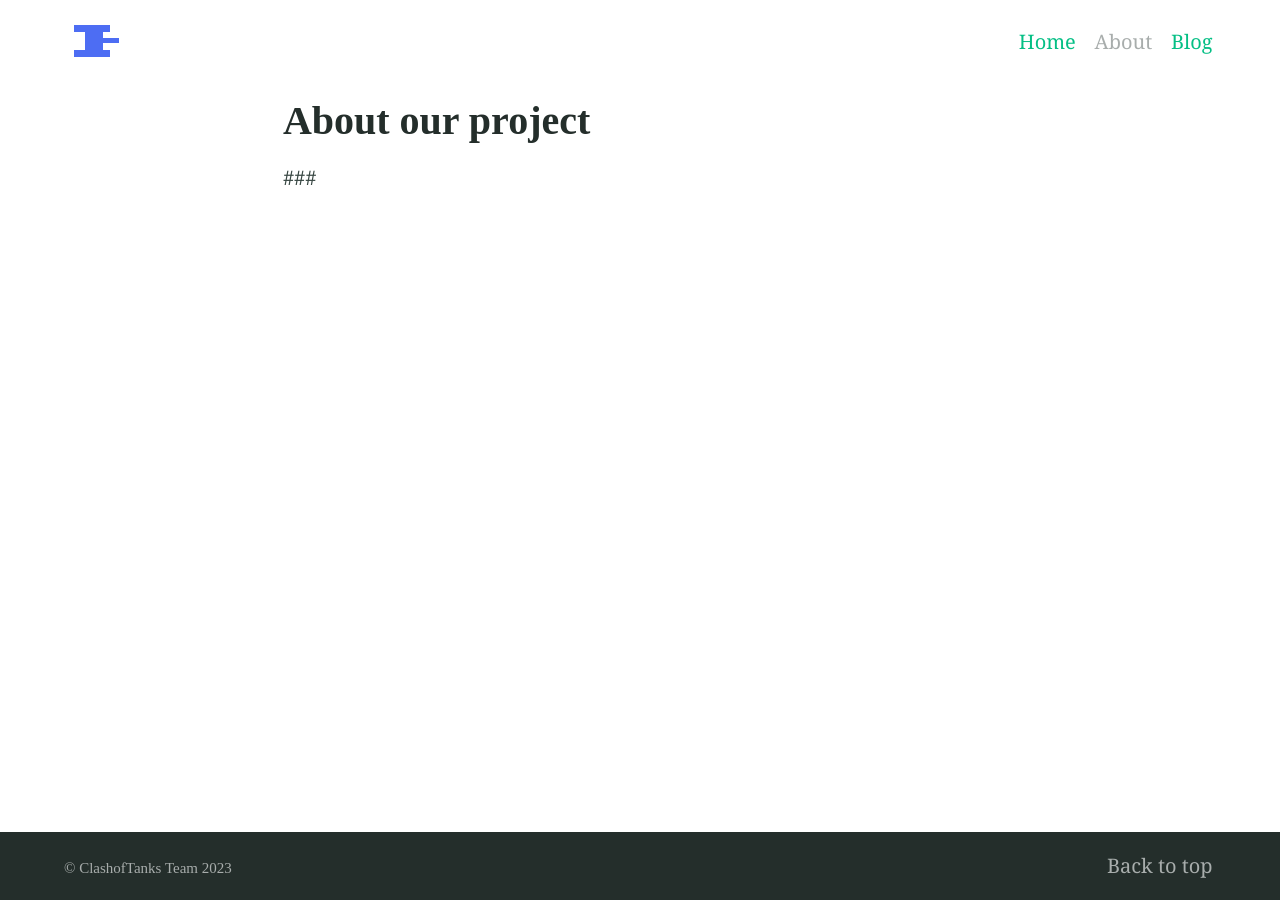
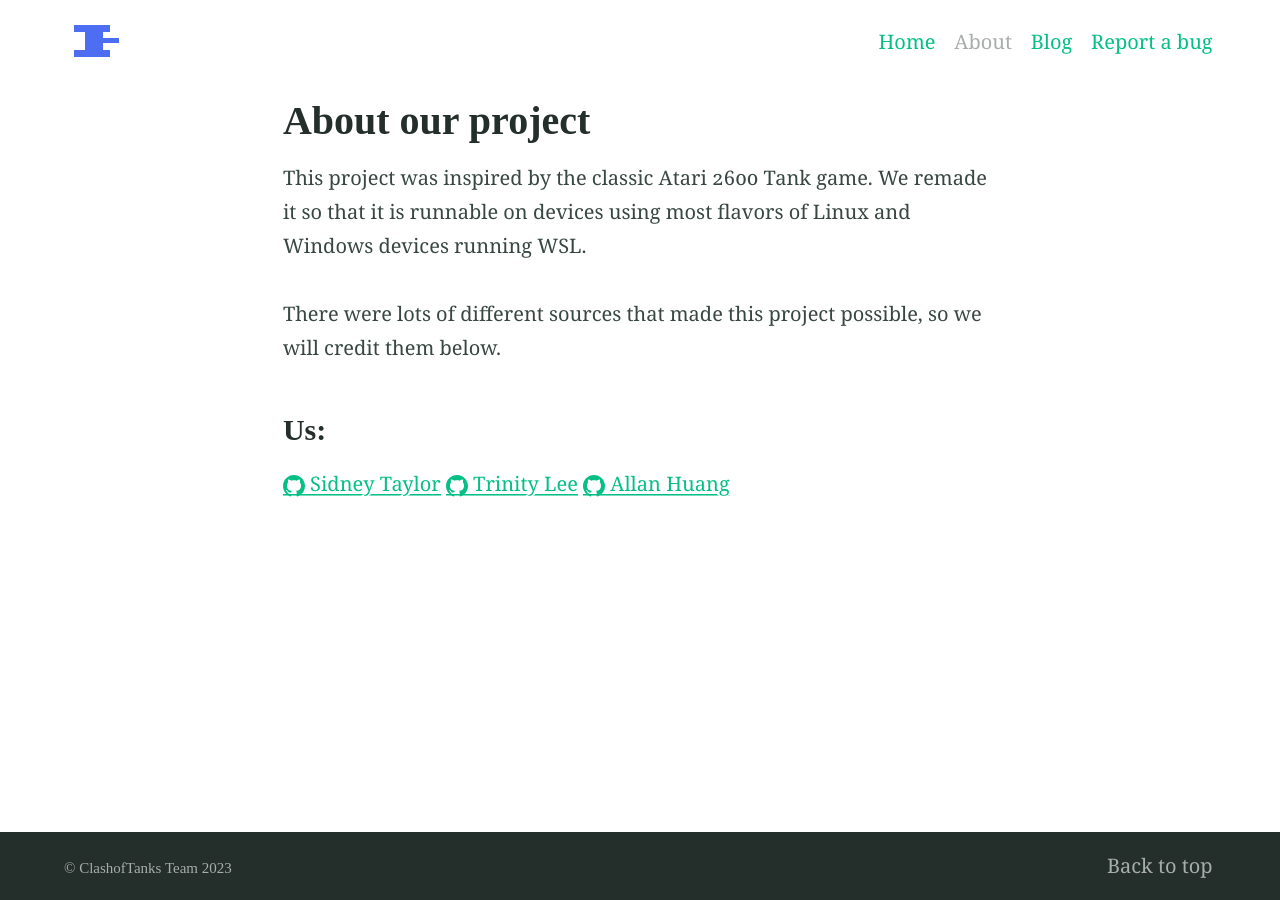
Before and after one commit to olincollege/ClashofTanks, a Jekyll site: the page built from docs/about.md, in a window 1280 px wide. Built offline with Jekyll 4.4.1, drawn with Linux system fonts in a browser that asks for light colours.

Commit message:
Begin about, bug, and edit index pages.

```diff
--- a/docs/_config.yml
+++ b/docs/_config.yml
@@ -40,6 +40,8 @@ navigation_header:
   url: /about/
 - title: Blog
   url: /blog/
+- title: Report a bug
+  url: /bugs/
 
 # Footer nav
 navigation_footer:
--- a/docs/about.md
+++ b/docs/about.md
@@ -2,4 +2,12 @@
 title: About our project
 ---
 
-###
+This project was inspired by the classic Atari 2600 Tank game. We remade it so that it is runnable on devices using most flavors of Linux and Windows devices running WSL.
+
+There were lots of different sources that made this project possible, so we will credit them below.
+
+### Us:
+
+[{% include icon.html id="github" title="github" %} Sidney Taylor](https://github.com/sidkofi)
+[{% include icon.html id="github" title="github" %} Trinity Lee](https://github.com/tlee10333)
+[{% include icon.html id="github" title="github" %} Allan Huang](https://github.com/bigallan-0)
```
Also changed, not shown: docs/bugs.md (added, +11 -0 lines), docs/index.md (+1 -1 lines), docs/assets/gameplay.png.
